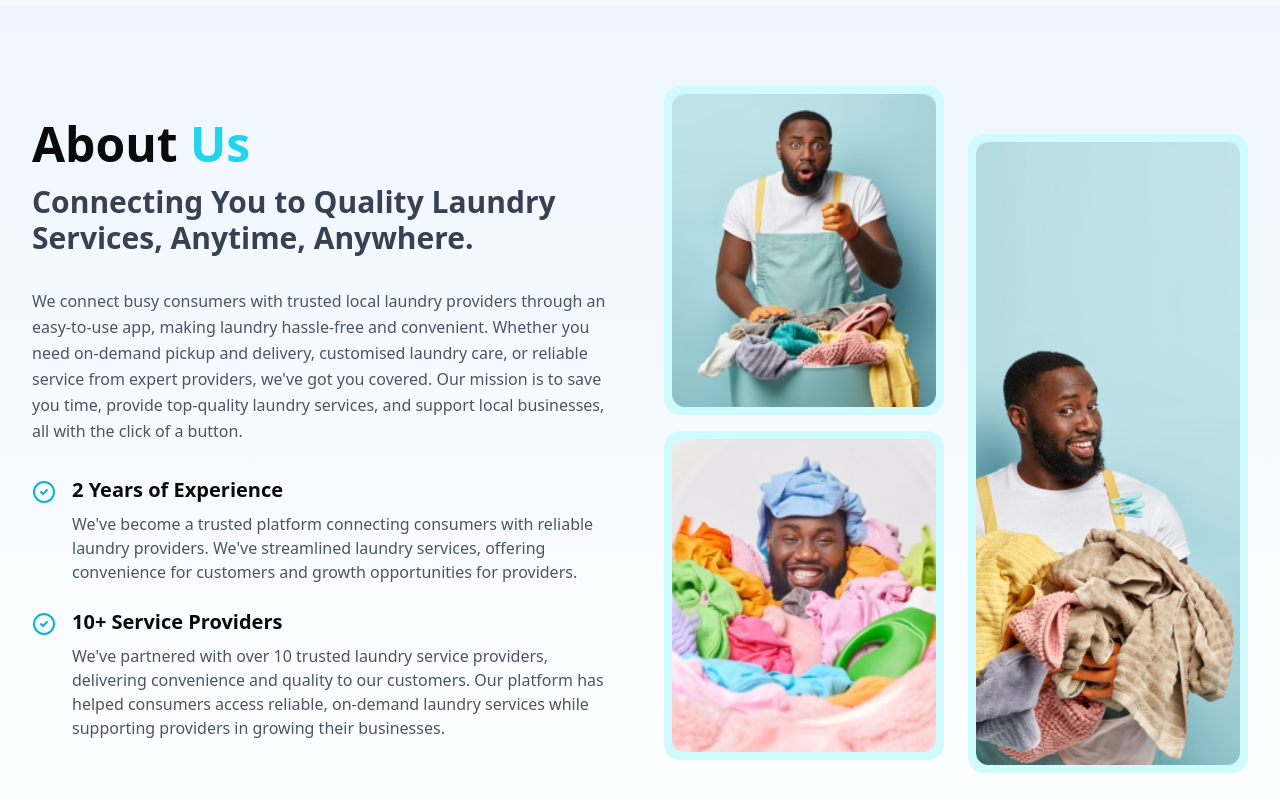
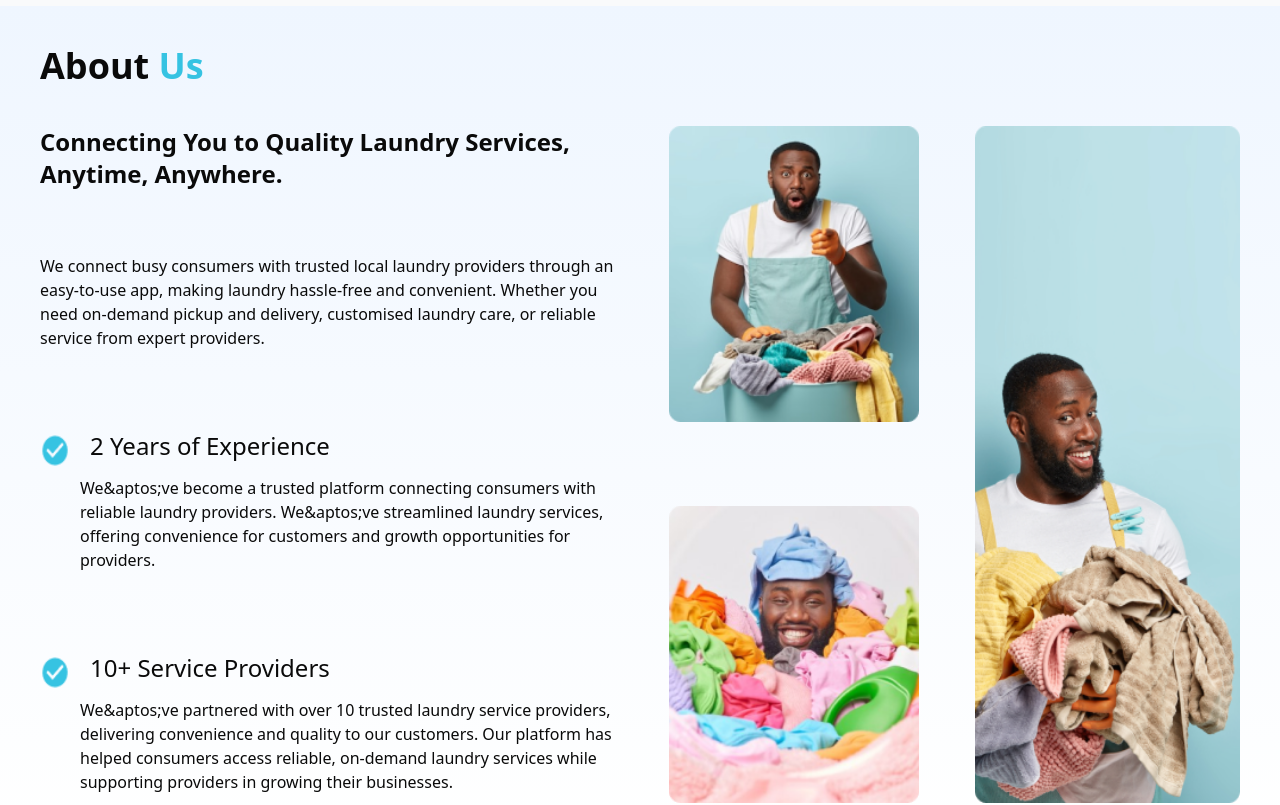
Before and after one commit to Aristocratjnr/Consumer-dashboard, a Next.js app: page /LandingPage in a window 1280 px wide. Shown: the part 1060-1865 px from the top of the page. Built offline with nearby package versions, Linux system fonts and the light colour scheme.

Commit message:
tweaks to about, process and testimonial

```diff
--- a/src/components/HomePage/AboutUs.tsx
+++ b/src/components/HomePage/AboutUs.tsx
@@ -1,104 +1,85 @@
-import { CheckCircle2 } from "lucide-react";
 import Image from "next/image";
 
 export default function Home() {
   return (
-    <main className="min-h-screen bg-gradient-to-b from-blue-50 to-white">
-      <section className="mx-auto max-w-7xl px-4 py-20 sm:px-6 lg:px-8">
-        <div className="grid items-center gap-12 lg:grid-cols-2">
-          {/* Left Column - Text Content */}
-          <div className="space-y-8">
-            <div className="space-y-4">
-              <h1 className="text-4xl font-bold sm:text-5xl">
-                About <span className="text-cyan-400">Us</span>
+    <main className="flex min-h-screen justify-between bg-gradient-to-b from-blue-50 to-white p-10">
+      <div className="w-2/3">
+        <h1 className="text-4xl font-extrabold">
+          About <span className="text-[#36C3E2]">Us</span>
         </h1>
-              <h2 className="text-2xl font-semibold text-gray-700 sm:text-3xl">
+        <h2 className="mt-10 text-2xl font-bold">
           Connecting You to Quality Laundry Services, Anytime, Anywhere.
         </h2>
+        <p className="mt-16">
+          We connect busy consumers with trusted local laundry providers through
+          an easy-to-use app, making laundry hassle-free and convenient. Whether
+          you need on-demand pickup and delivery, customised laundry care, or
+          reliable service from expert providers.
+        </p>
+        <div className="mt-20">
+          <Image
+            src="/images/check-icon.png"
+            alt="Check icon"
+            width={30}
+            height={30}
+            className="mr-5 inline-block"
+          />
+          <h3 className="inline-block text-2xl">2 Years of Experience</h3>
+          <p className="ml-10 mt-2">
+            We&aptos;ve become a trusted platform connecting consumers with
+            reliable laundry providers. We&aptos;ve streamlined laundry
+            services, offering convenience for customers and growth
+            opportunities for providers.
+          </p>
         </div>
-
-            <p className="leading-relaxed text-gray-600">
-              We connect busy consumers with trusted local laundry providers
-              through an easy-to-use app, making laundry hassle-free and
-              convenient. Whether you need on-demand pickup and delivery,
-              customised laundry care, or reliable service from expert
-              providers, we&apos;ve got you covered. Our mission is to save you
-              time, provide top-quality laundry services, and support local
-              businesses, all with the click of a button.
-            </p>
-
-            <div className="space-y-6">
-              <div className="flex items-start gap-4">
-                <CheckCircle2 className="mt-1 h-6 w-6 flex-shrink-0 text-cyan-500" />
-                <div>
-                  <h3 className="mb-2 text-xl font-semibold">
-                    2 Years of Experience
-                  </h3>
-                  <p className="text-gray-600">
-                    We&apos;ve become a trusted platform connecting consumers
-                    with reliable laundry providers. We&apos;ve streamlined
-                    laundry services, offering convenience for customers and
-                    growth opportunities for providers.
+        <div className="mt-20">
+          <Image
+            src="/images/check-icon.png"
+            alt="Check icon"
+            width={30}
+            height={30}
+            className="mr-5 inline-block"
+          />
+          <h3 className="inline-block text-2xl">10+ Service Providers</h3>
+          <p className="ml-10 mt-2">
+            We&aptos;ve partnered with over 10 trusted laundry service
+            providers, delivering convenience and quality to our customers. Our
+            platform has helped consumers access reliable, on-demand laundry
+            services while supporting providers in growing their businesses.
           </p>
         </div>
       </div>
 
-              <div className="flex items-start gap-4">
-                <CheckCircle2 className="mt-1 h-6 w-6 flex-shrink-0 text-cyan-500" />
+      <div className="mt-20 flex w-1/3 flex-col space-y-5 pl-10">
         <div>
-                  <h3 className="mb-2 text-xl font-semibold">
-                    10+ Service Providers
-                  </h3>
-                  <p className="text-gray-600">
-                    We&apos;ve partnered with over 10 trusted laundry service
-                    providers, delivering convenience and quality to our
-                    customers. Our platform has helped consumers access
-                    reliable, on-demand laundry services while supporting
-                    providers in growing their businesses.
-                  </p>
+          <Image
+            src="/images/about-img1.png"
+            alt="About image 1"
+            width={250}
+            height={300}
+          />
         </div>
-              </div>
+
+        <div>
+          <Image
+            src="/images/about-img2.png"
+            alt="About image 2"
+            width={250}
+            height={300}
+            className="mt-16"
+          />
         </div>
       </div>
 
-          {/* Right Column - Images */}
-          <div className="relative">
-            <div className="grid grid-cols-2 gap-6">
-              <div className="space-y-4">
-                <div className="transform overflow-hidden rounded-2xl bg-cyan-100 p-2">
+      <div className="mt-20 w-1/3 pl-10">
         <Image
-                    src="/images/about-img1.png"
-                    alt="Laundry Service Provider"
-                    width={500}
-                    height={500}
-                    className="rounded-xl"
+          src="/images/about-img3.png"
+          alt="About image 3"
+          width={300}
+          height={400}
+          className="h-full w-full"
         />
       </div>
-                <div className="transform overflow-hidden rounded-2xl bg-cyan-100 p-2">
-                  <Image
-                    src="/images/about-img2.png"
-                    alt="Professional Laundry Service"
-                    width={500}
-                    height={500}
-                    className="rounded-xl"
-                  />
-                </div>
-              </div>
-              <div className="mt-12">
-                <div className="transform overflow-hidden rounded-2xl bg-cyan-100 p-2">
-                  <Image
-                    src="/images/about-img3.png"
-                    alt="Laundry Process"
-                    width={500}
-                    height={500}
-                    className="rounded-xl"
-                  />
-                </div>
-              </div>
-            </div>
-          </div>
-        </div>
-      </section>
     </main>
   );
 }
--- a/src/components/HomePage/ProcessText.tsx
+++ b/src/components/HomePage/ProcessText.tsx
@@ -46,7 +46,7 @@ export default function ProcessText() {
                     <div className="flex h-12 w-12 items-center justify-center rounded-full border-2 border-sky-200 text-lg font-semibold text-sky-400">
                       {feature.number}
                     </div>
-                    <h3 className="text-2xl font-semibold text-sky-400">
+                    <h3 className="m-6 border-b-2 border-[#36C3E2] text-2xl font-semibold text-sky-400">
                       {feature.title}
                     </h3>
                   </div>
--- a/src/components/HomePage/Testimonial.tsx
+++ b/src/components/HomePage/Testimonial.tsx
@@ -9,7 +9,7 @@ export default function Testimonials() {
         <h1 className="mb-12 text-5xl font-bold text-[#67c6e3]">
           Testimonials
         </h1>
-        <Card className="mx-auto max-w-4xl rounded-3xl p-8">
+        <Card className="mx-auto max-w-4xl rounded-3xl border-[#36C3E2] p-8">
           <div className="flex flex-col items-start gap-8 md:flex-row">
             <div className="w-full md:w-1/3">
               <Image
@@ -21,7 +21,9 @@ export default function Testimonials() {
               />
             </div>
             <div className="w-full space-y-4 md:w-2/3">
-              <div className="font-serif text-6xl text-[#67c6e3]">&quot;</div>
+              <div className="font-serif text-6xl leading-none text-[#67c6e3]">
+                ”
+              </div>
 
               <p className="leading-relaxed text-gray-700">
                 Jorem ipsum dolor sit amet, consectetur adipiscing elit. Nunc
@@ -30,13 +32,16 @@ export default function Testimonials() {
                 nostra, per inceptos himenaeos. Curabitur tempus urna at turpis
                 condimentum lobortis.
               </p>
-              <div className="pt-4">
-                <h3 className="text-xl font-bold">Mawupemor</h3>
-                <p className="text-gray-600">Lawyer</p>
-              </div>
-              <div className="flex items-center gap-1">
-                <Star className="h-5 w-5 fill-[#67c6e3] text-[#67c6e3]" />
-                <span className="text-lg font-medium">5.0</span>
+              {/* text */}
+              <div className="flex w-full items-center justify-between">
+                <div className="flex flex-col">
+                  <p>Mawupemor</p>
+                  <p>Lawyer</p>
+                </div>
+                <div className="flex items-center gap-1">
+                  <Star className="h-5 w-5 fill-[#67c6e3] text-[#67c6e3]" />
+                  <span className="text-lg font-medium">5.0</span>
+                </div>
               </div>
             </div>
           </div>
@@ -45,3 +50,14 @@ export default function Testimonials() {
     </div>
   );
 }
+
+{
+  /* <div className="pt-4">
+<h3 className="text-xl font-bold">Mawupemor</h3>
+<p className="text-gray-600">Lawyer</p>
+</div>
+<div className="flex items-center gap-1">
+<Star className="h-5 w-5 fill-[#67c6e3] text-[#67c6e3]" />
+<span className="text-lg font-medium">5.0</span>
+</div> */
+}
```
Also changed, not shown: public/images/check-icon.png (added). Lines whose indentation alone changed are shown as unchanged.
